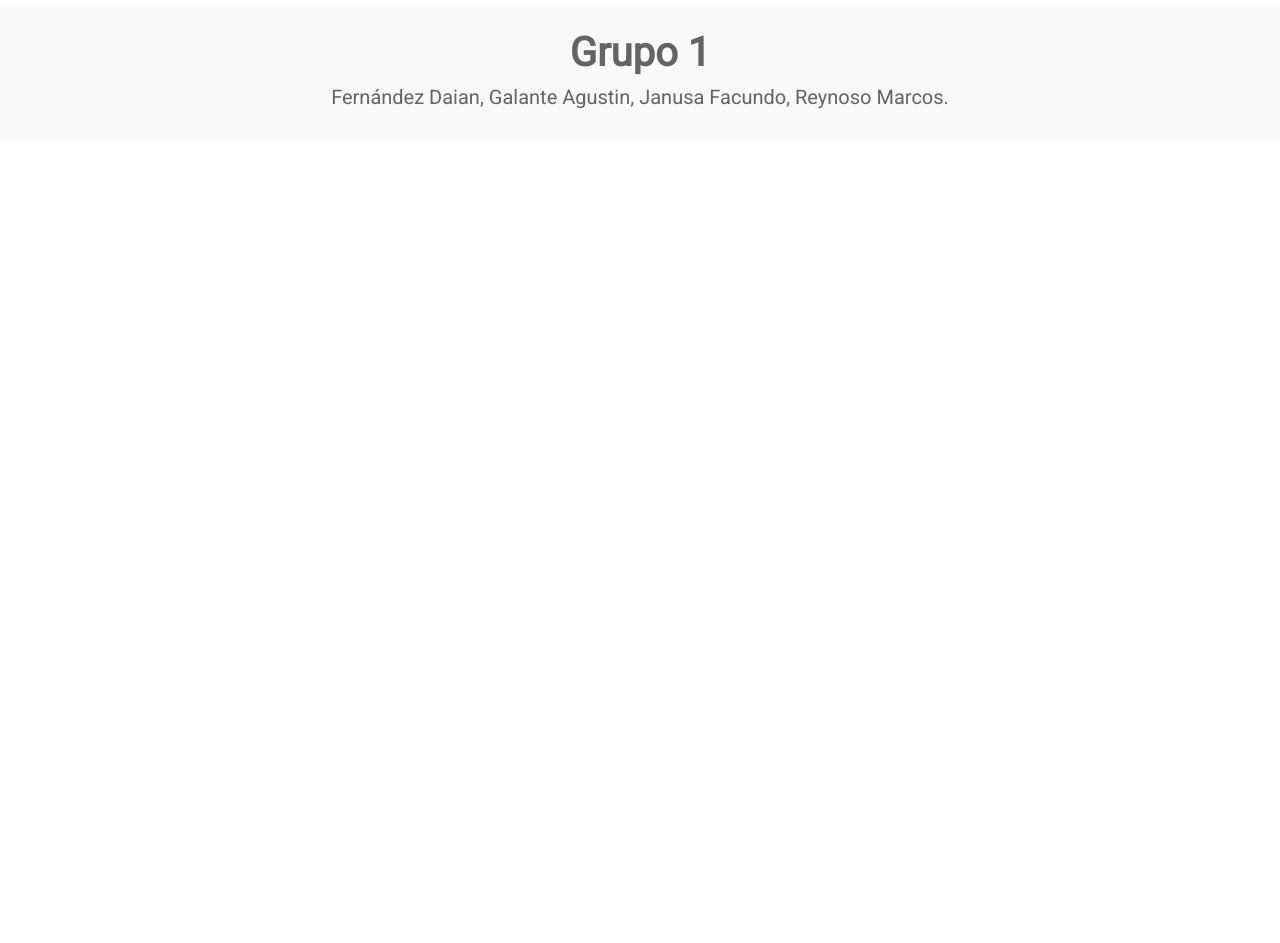
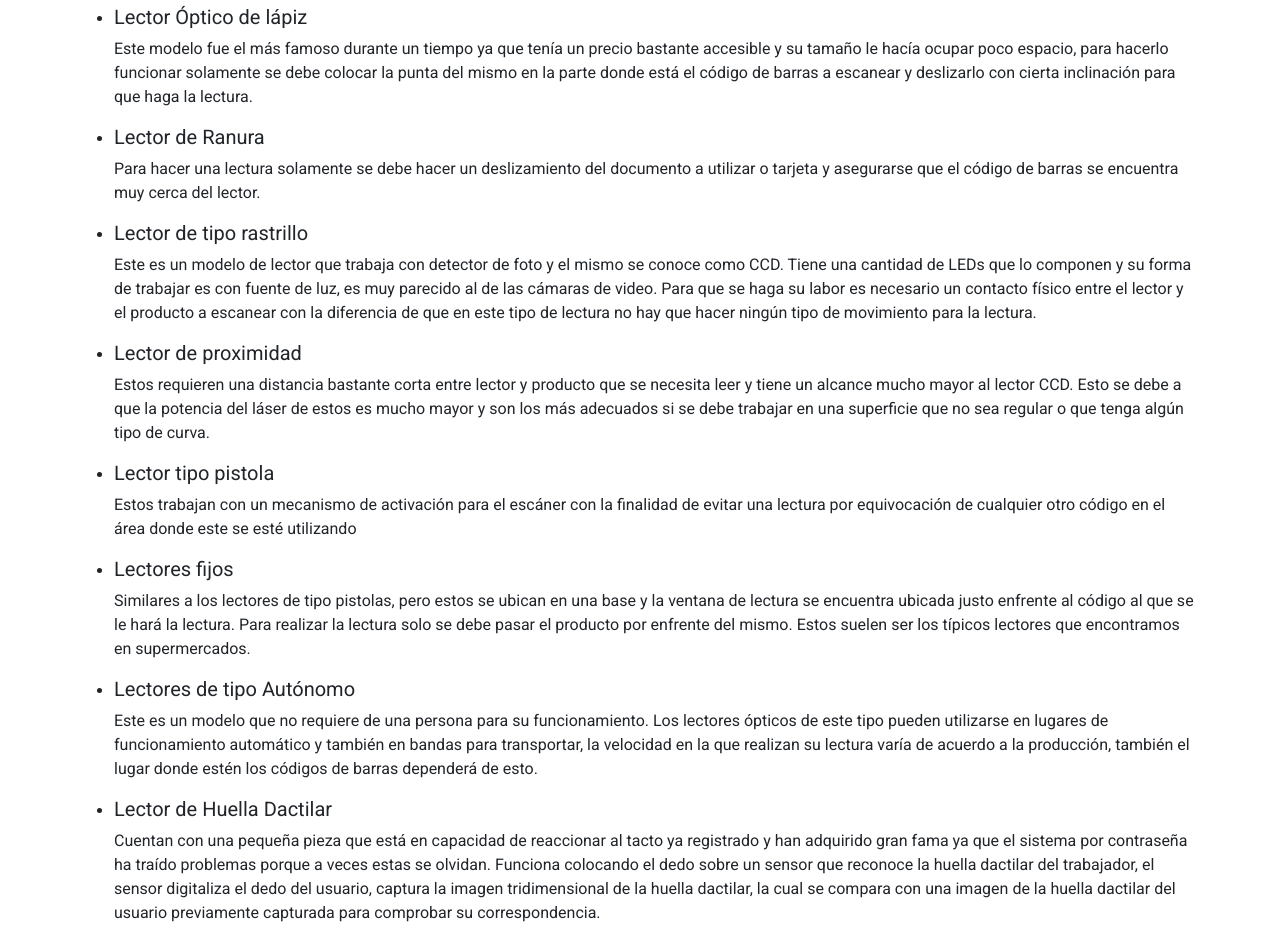
Before and after one commit to AgustinGalante19/perifericos-webpage, a Next.js app: page /lectores/opticos in a window 1280 px wide. Shown: the part 1120-2063 px from the top of the page. Before the commit the page ends 1261 px from the top, so only its background shows below. Built offline with nearby package versions, Linux system fonts and the light colour scheme.

Commit message:
terminar resumen

```diff
--- a/src/pages/lectores/opticos.js
+++ b/src/pages/lectores/opticos.js
@@ -56,6 +56,62 @@ const magneticos = () => {
                 </section>
                 <section>
                     <header><h3>¿Qué tipos de lectores ópticos existen?</h3></header>
+                    <ul>
+                        <li>
+                            <h5>Lector Óptico de lápiz</h5>
+                            <p style={{ fontSize: "12pt" }}>
+                                Este modelo fue el más famoso durante un tiempo ya que tenía un precio bastante accesible y su tamaño le hacía ocupar poco espacio, para hacerlo funcionar solamente se debe colocar la punta del mismo en la parte donde está el código de barras a escanear y deslizarlo con cierta inclinación para que haga la lectura.
+                            </p>
+                        </li>
+                        <li>
+                            <h5>Lector de Ranura</h5>
+                            <p style={{ fontSize: "12pt" }}>
+                                Para hacer una lectura solamente se debe hacer un deslizamiento del documento a utilizar o tarjeta y asegurarse que el código de barras se encuentra muy cerca del lector.
+                            </p>
+                        </li>
+                        <li>
+                            <h5>Lector de tipo rastrillo</h5>
+                            <p style={{ fontSize: "12pt" }}>
+                                Este es un modelo de lector que trabaja con detector de foto y el mismo se conoce como CCD. Tiene una cantidad de LEDs que lo componen y su forma de trabajar es con fuente de luz, es muy parecido al de las cámaras de video. Para que se haga su labor es necesario un contacto físico entre el lector y el producto a escanear con la diferencia de que en este tipo de lectura no hay que hacer ningún tipo de movimiento para la lectura.
+                            </p>
+                        </li>
+                        <li>
+                            <h5>Lector de proximidad</h5>
+                            <p style={{ fontSize: "12pt" }}>
+                                Estos requieren una distancia bastante corta entre lector y producto que se necesita leer y tiene un alcance mucho mayor al lector CCD. Esto se debe a que la potencia del láser de estos es mucho mayor y son los más adecuados si se debe trabajar en una superficie que no sea regular o que tenga algún tipo de curva.
+                            </p>
+                        </li>
+                        <li>
+                            <h5>Lector tipo pistola</h5>
+                            <p style={{ fontSize: "12pt" }}>
+                                Estos trabajan con un mecanismo de activación para el escáner con la finalidad de evitar una lectura por equivocación de cualquier otro código en el área donde este se esté utilizando
+                            </p>
+                        </li>
+                        <li>
+                            <h5>Lectores fijos</h5>
+                            <p style={{ fontSize: "12pt" }}>
+                                Similares a los lectores de tipo pistolas, pero estos se ubican en una base y la ventana de lectura se encuentra ubicada justo enfrente al código al que se le hará la lectura. Para realizar la lectura solo se debe pasar el producto por enfrente del mismo. Estos suelen ser los típicos lectores que encontramos en supermercados.
+                            </p>
+                        </li>
+                        <li>
+                            <h5>Lectores de tipo Autónomo</h5>
+                            <p style={{ fontSize: "12pt" }}>
+                                Este es un modelo que no requiere de una persona para su funcionamiento. Los lectores ópticos de este tipo pueden utilizarse en lugares de funcionamiento automático y también en bandas para transportar, la velocidad en la que realizan su lectura varía de acuerdo a la producción, también el lugar donde estén los códigos de barras dependerá de esto.
+                            </p>
+                        </li>
+                        <li>
+                            <h5>Lector de Huella Dactilar</h5>
+                            <p style={{ fontSize: "12pt" }}>
+                                Cuentan con una pequeña pieza que está en capacidad de reaccionar al tacto ya registrado y han adquirido gran fama ya que el sistema por contraseña ha traído problemas porque a veces estas se olvidan. Funciona colocando el dedo sobre un sensor que reconoce la huella dactilar del trabajador, el sensor digitaliza el dedo del usuario, captura la imagen tridimensional de la huella dactilar, la cual se compara con una imagen de la huella dactilar del usuario previamente capturada para comprobar su correspondencia.
+                            </p>
+                        </li>
+                        <li>
+                            <h5>Lector de Reconocimiento Facial</h5>
+                            <p style={{ fontSize: "12pt" }}>
+                                Este modelo tiene la capacidad de utilizar ciertos puntos de tipo biométrico, con la finalidad de detectar a una persona teniendo un conocimiento de su rostro. Es bastante efectivo porque no hay manera de hacerse pasar por una persona y entrar a un sitio siendo otra, la desventaja del mismo es que tiene un costo bastante alto para su adquisición.
+                            </p>
+                        </li>
+                    </ul>
                 </section>
             </div>
         </Layout>
```
Also changed, not shown: src/pages/lectores/magneticos.js (+41 -5 lines), src/pages/lectores/resumen.js (added, +20 -0 lines), src/img/creditcard.jpg (added), 1 other file (tests, documents, lock files or other folders).
